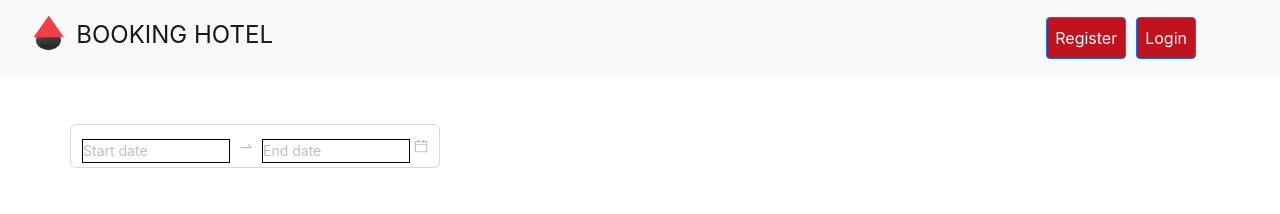
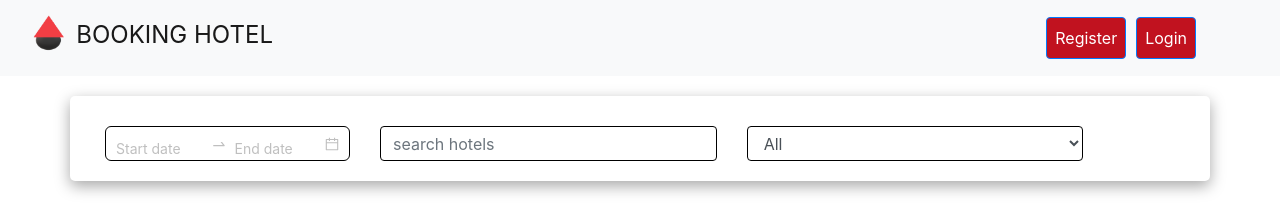
Before and after one commit to PrzemekNiton/hotel-booking, a React (Create React App) app in the folder client/: page / in a window 1280 px wide. Shown: the top 214 px of the page. Built offline with nearby package versions, Linux system fonts and the light colour scheme; no server answers.

Commit message:
Add search panel and filer Type

```diff
--- a/client/src/index.css
+++ b/client/src/index.css
@@ -42,10 +42,13 @@ h1{
   padding: 20px !important;
 }
 
-input{
+input , select , .ant-picker{
   box-shadow: none !important;
   margin-top: 10px;
   border: 1px solid black !important;
+  width: 100% !important;
+  padding: 10px;
+  height: 35px !important;
 }
 
 h2{
@@ -54,3 +57,7 @@ h2{
   font-weight: bold !important;
   text-align: center;
 }
+
+.ant-picker-input input{
+  border: none !important;
+}
--- a/client/src/screens/HomeView.js
+++ b/client/src/screens/HomeView.js
@@ -2,11 +2,10 @@ import React, { useEffect, useState } from 'react';
 import axios from 'axios';
 import Hotel from '../components/Hotel';
 import Error from '../components/Error';
-import { DatePicker, Space } from 'antd';
-import moment from 'moment'
+import { DatePicker } from 'antd';
+import moment from 'moment';
+
 const { RangePicker } = DatePicker;
-
-
 
 const HomeView = () => {
   const [hotels, setHotels] = useState([]);
@@ -16,10 +15,11 @@ const HomeView = () => {
   const [hotelsPerPage] = useState(4);
   const [userName, setUserName] = useState('');
 
-
   const [fromDate, setFromDate] = useState();
   const [toDate, setToDate] = useState();
   const [duplicateHotels, setDuplicateHotels] = useState([]);
+  const [searchKey, setSearchKey] = useState('');
+  const [type, setType] = useState('all');
 
   useEffect(() => {
     const fetchData = async () => {
@@ -34,6 +34,7 @@ const HomeView = () => {
         });
         setLoading(false);
         setHotels(response.data);
+        setDuplicateHotels(response.data);
       } catch (error) {
         setError(true);
         console.error(error.message);
@@ -61,20 +62,32 @@ const HomeView = () => {
   };
 
   const filterByDate = (dates) => {
-
-    //TEST
-    // console.log(moment(dates[0]).format('DD-MM-YYYY'));
-    // console.log(moment(dates[1]).format('DD-MM-YYYY'));
-    // setFromDate(moment(dates[0]).format('DD-MM-YYYY'));
-    // setToDate(moment(dates[1]).format('DD-MM-YYYY'));
     const from = moment(dates[0].$d).format('DD-MM-YYYY');
     const to = moment(dates[1].$d).format('DD-MM-YYYY');
     setFromDate(from);
     setToDate(to);
+  };
 
+  const filterBySearch = () => {
+    setHotels(duplicateHotels); // Przywróć oryginalną tablicę hoteli przed filtrowaniem
+    const tempHotels = duplicateHotels.filter((hotel) =>
+      hotel.name.toLowerCase().includes(searchKey.toLowerCase())
+    );
+    setHotels(tempHotels);
+  };
 
-
-  }
+  const filterByType = (e) => {
+    const selectedType = e.target.value;
+    if (selectedType !== 'all') {
+      const tempHotels = duplicateHotels.filter(
+        (hotel) => hotel.typeOfHotel && hotel.typeOfHotel.toLowerCase() === selectedType.toLowerCase()
+      );
+      setHotels(tempHotels);
+    } else {
+      setHotels(duplicateHotels);
+    }
+    setType(selectedType);
+  };
 
   return (
     <div className="container">
@@ -85,13 +98,32 @@ const HomeView = () => {
         </div>
       )}
 
-    <div className="row mt-5">
-<div className="col-md=3">
+      <div className="row mt-5 bs">
+        <div className="col-md-3">
+          <RangePicker format="DD-MM-YYYY" onChange={filterByDate} />
+        </div>
 
-<RangePicker  format='DD-MM-YYYY' onChange={filterByDate} />
-</div>
-</div>
-
+        <div className="col-md-4">
+          <input
+            type="text"
+            className="form-control"
+            placeholder="search hotels"
+            value={searchKey}
+            onChange={(e) => setSearchKey(e.target.value)}
+            onKeyUp={filterBySearch}
+          />
+        </div>
+        <div className="col-md-4">
+          <select className="form-control" value={type} onChange={filterByType}>
+            <option value="all">All</option>
+            <option value="luxury">Luxury</option>
+            <option value="resort">Resort</option>
+            <option value="city">City</option>
+            <option value="lodge">Lodge</option>
+            <option value="inn">Inn</option>
+          </select>
+        </div>
+      </div>
 
       <div className="row row-cols-1 row-cols-sm-1 row-cols-md-2 justify-content-start mt-5">
         {loading ? (
@@ -101,9 +133,7 @@ const HomeView = () => {
         ) : (
           currentHotels.map((hotel) => (
             <div className="col-md-6 mb-4" key={hotel.id}>
-              {/* <Hotel hotel={hotel} fromDate={fromDate} toDate={toDate} /> */}
-              <Hotel hotel={hotel} fromDate={fromDate} toDate={toDate} key={hotel.id} />
-
+              <Hotel hotel={hotel} fromDate={fromDate} toDate={toDate} />
             </div>
           ))
         )}
```
